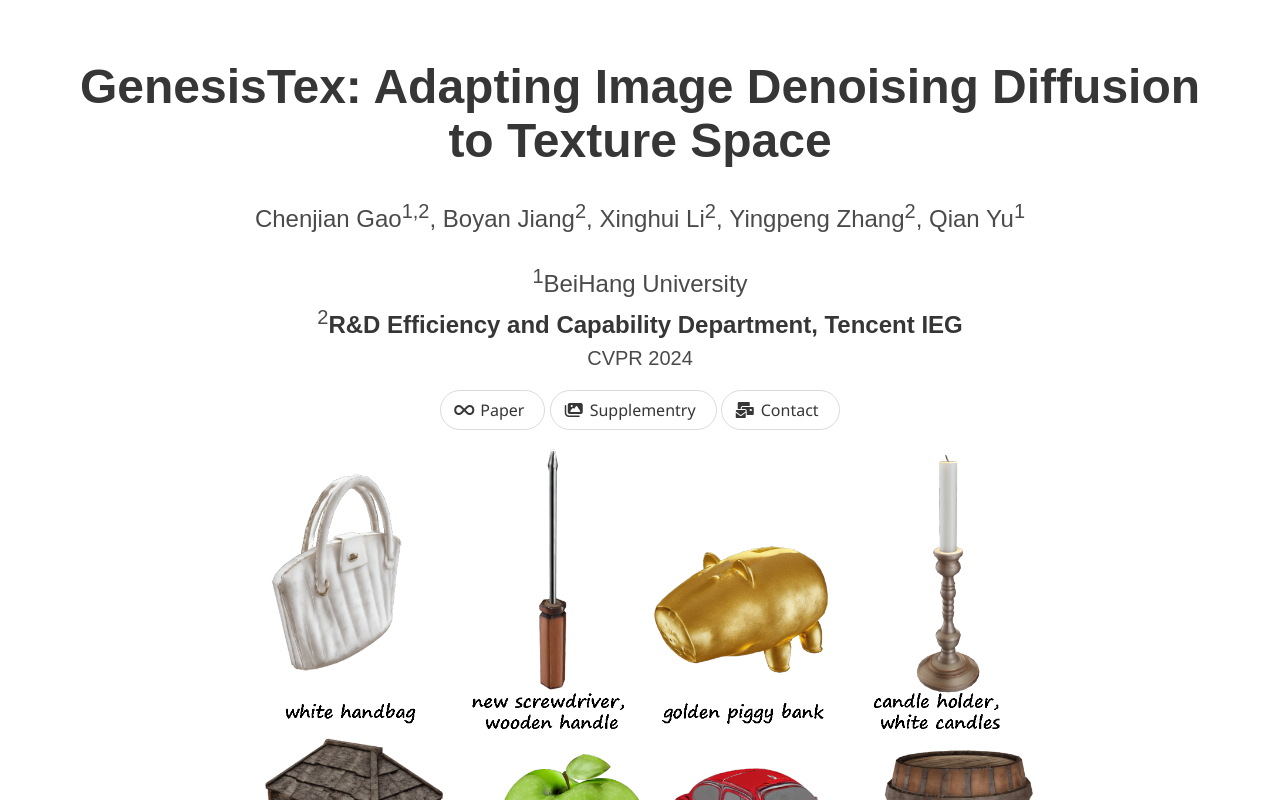
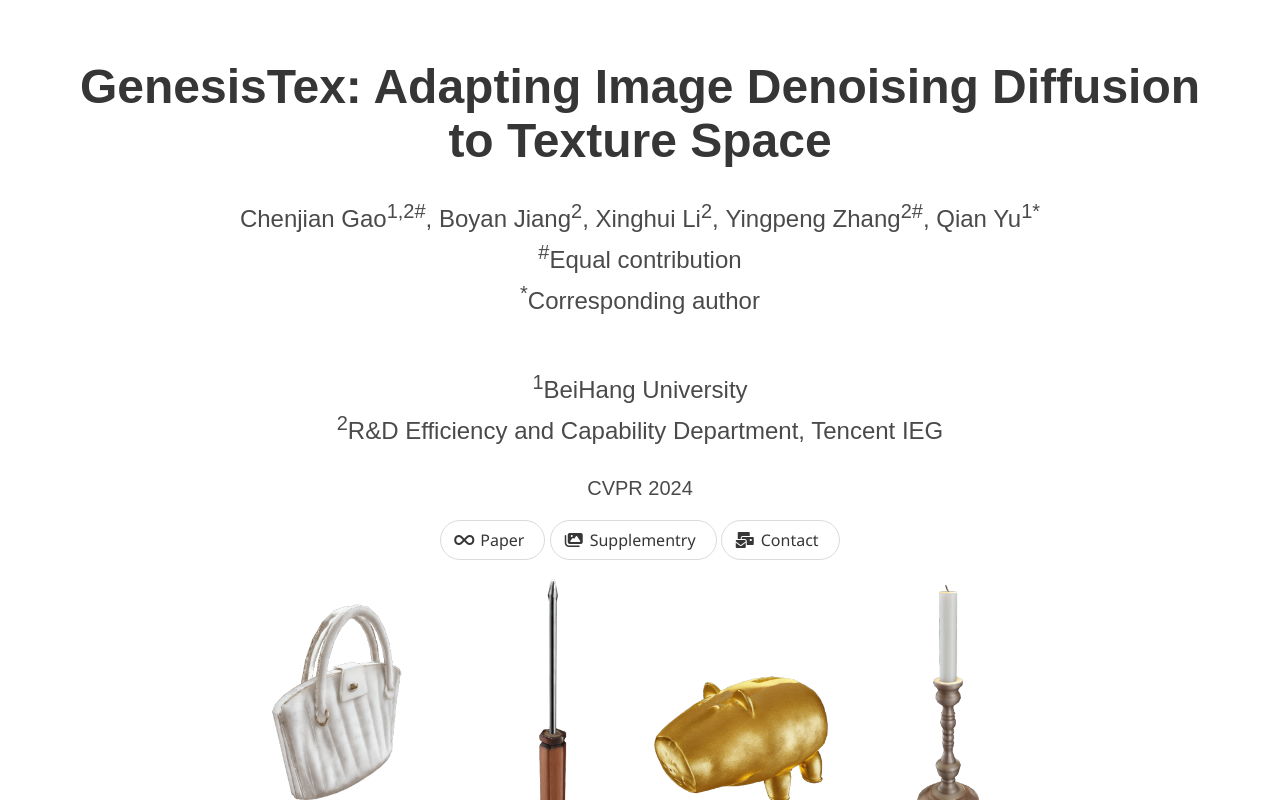
Before and after one commit to cjeen/GenesisTexPaper, a plain HTML site: page index.html in a window 1280 px wide. Shown: the top 800 px of the page. Drawn offline with nearby package versions, Linux system fonts and the light colour scheme; some icons are missing; a web font is replaced by a local one.

Commit message:
Update index.html

```diff
--- a/index.html
+++ b/index.html
@@ -51,17 +51,20 @@
       <div class="columns is-centered">
         <div class="column has-text-centered">
 		  <div class="is-size-4 publication-authors">
-            <span class="author-block">Chenjian Gao<sup>1,2</sup>,</span>
+            <span class="author-block">Chenjian Gao<sup>1,2#</sup>,</span>
             <span class="author-block">Boyan Jiang<sup>2</sup>,</span>
             <span class="author-block">Xinghui Li<sup>2</sup>,</span>
-            <span class="author-block">Yingpeng Zhang<sup>2</sup>,</span>
-            <span class="author-block">Qian Yu<sup>1</sup></span>
-          </div><br>
+            <span class="author-block">Yingpeng Zhang<sup>2#</sup>,</span>
+            <span class="author-block">Qian Yu<sup>1*</sup></span>
+          </div>
+          <div class="is-size-4 publication-authors">
+            <span class="author-block"><sup>#</sup>Equal contribution</span><br>
+            <span class="author-block"><sup>*</sup>Corresponding author</span>
+          </div><br><br>
           <div class="is-size-4 publication-authors">
             <span class="author-block"><sup>1</sup>BeiHang University</span><br>
-            <span class="author-block"><sup>2</sup><strong>R&D Efficiency and Capability Department, Tencent IEG</strong></span>
-          </div>
-
+            <span class="author-block"><sup>2</sup>R&D Efficiency and Capability Department, Tencent IEG</span>
+          </div><br>
           <div class="is-size-5 publication-authors">
             <span class="author-block">CVPR 2024</span>
           </div>
@@ -197,7 +200,7 @@
         GenesisTex generates a texture map for a given mesh based on a prompt. Texture Space Sampling samples a texture map using Stable Diffusion, introducing style consistency and dynamic alignment across multiple viewpoints. Furthermore, Inpainting and Img2Img are applied to fill in the blank regions and enhance the quality of texture map details, respectively.
         </h4>
         <h4 class="subtitle has-text-justified">
-          Check out the paper to learn more 🤓
+          Check out the <a href="./static/paper.pdf">paper</a> to learn more 🤓
           </h4>
 
   </div>
```
